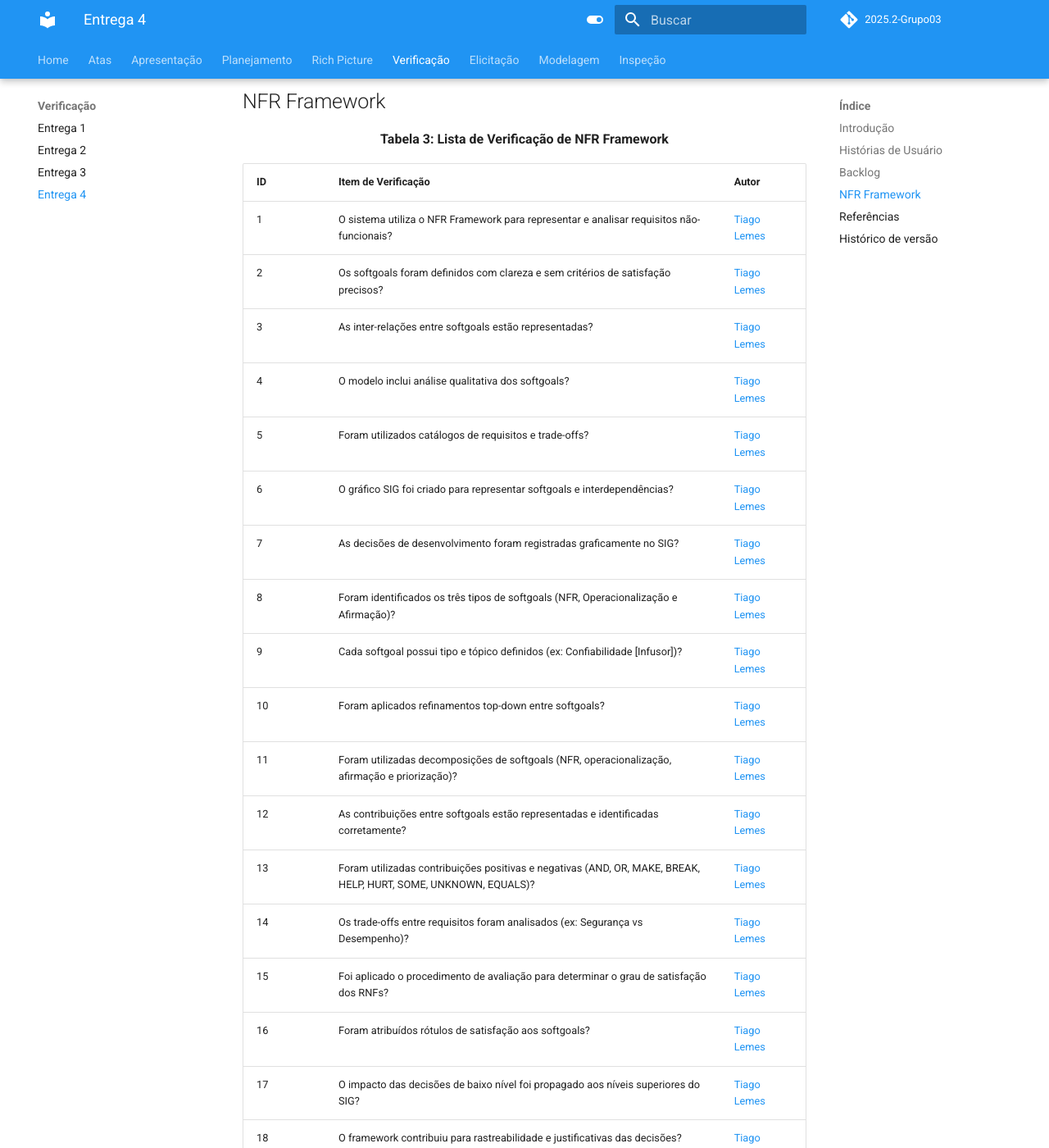
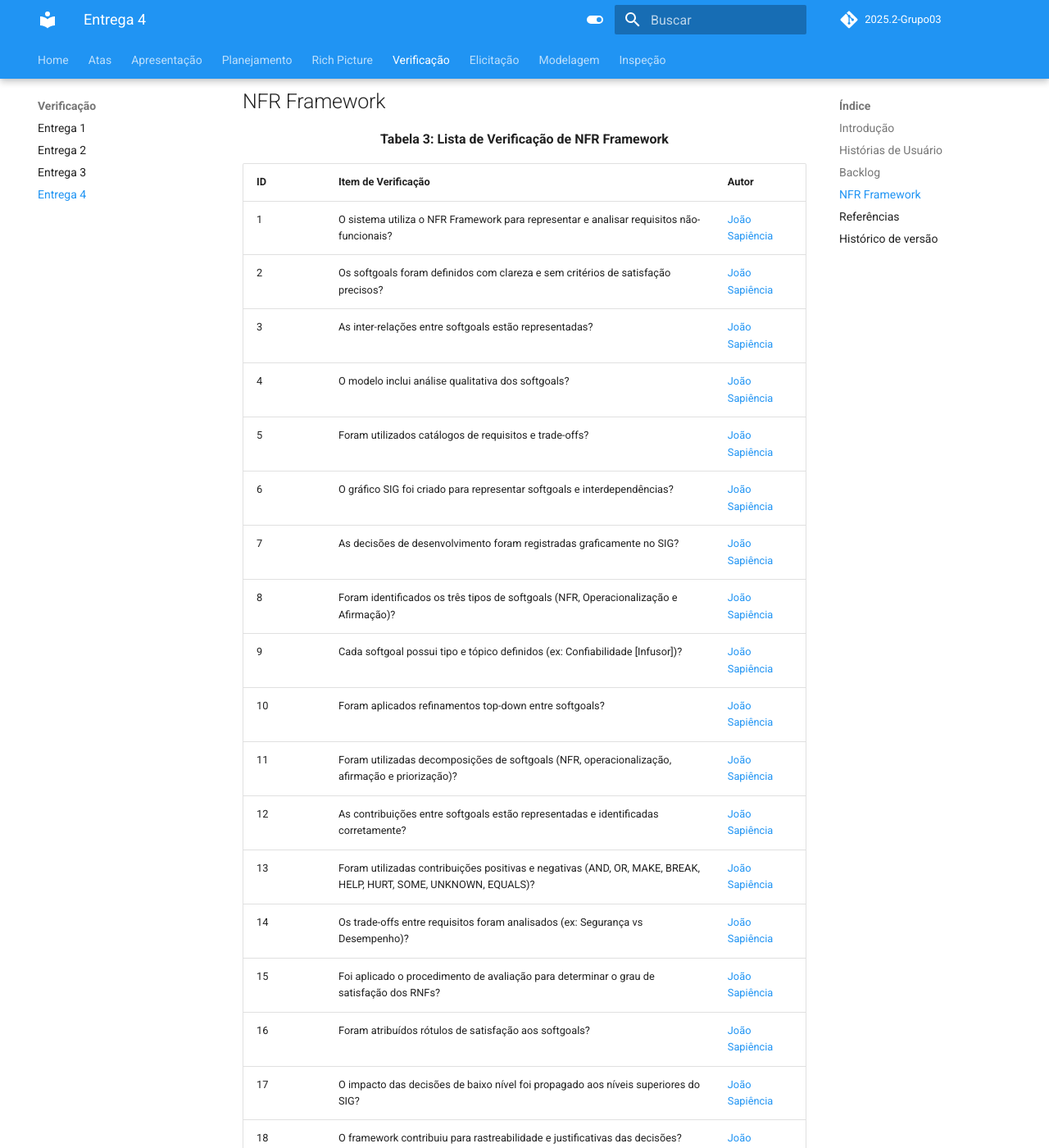
Before and after one commit to Requisitos-de-Software/2025.2-Grupo03, an MkDocs documentation site: the page built from docs/Verificacao/verificacao4.md, in a window 1280 px wide and 1400 px high, scrolled down 1661 px. Shown: the whole window at 82% size. Built offline with MkDocs 1.6.1 and Material for MkDocs 9.7.7, drawn with Linux system fonts in a browser that asks for light colours; comment, search, counter and statistics services are not loaded; some of the changed text lies outside the part shown.

Commit message:
Update verificacao4.md

```diff
--- a/docs/Verificacao/verificacao4.md
+++ b/docs/Verificacao/verificacao4.md
@@ -50,35 +50,35 @@ Esse trecho apresenta um arquivo PDF com os trechos específicos de onde cada it
 
 | ID  | Item de Verificação | Autor |
 |-----|---------------------|-------|
-| 1   | O sistema utiliza o NFR Framework para representar e analisar requisitos não-funcionais? | [Tiago Lemes](https://github.com/TiagoTeixeira-2005) |
-| 2   | Os softgoals foram definidos com clareza e sem critérios de satisfação precisos? | [Tiago Lemes](https://github.com/TiagoTeixeira-2005) |
-| 3   | As inter-relações entre softgoals estão representadas? | [Tiago Lemes](https://github.com/TiagoTeixeira-2005) |
-| 4   | O modelo inclui análise qualitativa dos softgoals? | [Tiago Lemes](https://github.com/TiagoTeixeira-2005) |
-| 5   | Foram utilizados catálogos de requisitos e trade-offs? | [Tiago Lemes](https://github.com/TiagoTeixeira-2005) |
-| 6   | O gráfico SIG foi criado para representar softgoals e interdependências? | [Tiago Lemes](https://github.com/TiagoTeixeira-2005) |
-| 7   | As decisões de desenvolvimento foram registradas graficamente no SIG? | [Tiago Lemes](https://github.com/TiagoTeixeira-2005) |
-| 8   | Foram identificados os três tipos de softgoals (NFR, Operacionalização e Afirmação)? | [Tiago Lemes](https://github.com/TiagoTeixeira-2005) |
-| 9   | Cada softgoal possui tipo e tópico definidos (ex: Confiabilidade [Infusor])? | [Tiago Lemes](https://github.com/TiagoTeixeira-2005) |
-| 10  | Foram aplicados refinamentos top-down entre softgoals? | [Tiago Lemes](https://github.com/TiagoTeixeira-2005) |
-| 11  | Foram utilizadas decomposições de softgoals (NFR, operacionalização, afirmação e priorização)? | [Tiago Lemes](https://github.com/TiagoTeixeira-2005) |
-| 12  | As contribuições entre softgoals estão representadas e identificadas corretamente? | [Tiago Lemes](https://github.com/TiagoTeixeira-2005) |
-| 13  | Foram utilizadas contribuições positivas e negativas (AND, OR, MAKE, BREAK, HELP, HURT, SOME, UNKNOWN, EQUALS)? | [Tiago Lemes](https://github.com/TiagoTeixeira-2005) |
-| 14  | Os trade-offs entre requisitos foram analisados (ex: Segurança vs Desempenho)? | [Tiago Lemes](https://github.com/TiagoTeixeira-2005) |
-| 15  | Foi aplicado o procedimento de avaliação para determinar o grau de satisfação dos RNFs? | [Tiago Lemes](https://github.com/TiagoTeixeira-2005) |
-| 16  | Foram atribuídos rótulos de satisfação aos softgoals? | [Tiago Lemes](https://github.com/TiagoTeixeira-2005) |
-| 17  | O impacto das decisões de baixo nível foi propagado aos níveis superiores do SIG? | [Tiago Lemes](https://github.com/TiagoTeixeira-2005) |
-| 18  | O framework contribuiu para rastreabilidade e justificativas das decisões? | [Tiago Lemes](https://github.com/TiagoTeixeira-2005) |
-| 19  | O NFR Framework foi utilizado para expressar os requisitos do catálogo NFR4ES? | [Tiago Lemes](https://github.com/TiagoTeixeira-2005) |
-| 20  | O modelo final inclui todos os elementos do framework: softgoals, interdependências, contribuições e avaliação? | [Tiago Lemes](https://github.com/TiagoTeixeira-2005) |
-| 21  | As afirmações foram utilizadas para apoiar ou negar justificativas de projeto? | [Tiago Lemes](https://github.com/TiagoTeixeira-2005) |
-| 22  | As contribuições entre softgoals estão corretamente especificadas no SIG? | [Tiago Lemes](https://github.com/TiagoTeixeira-2005) |
-| 23  | As contribuições parciais e totais (HELP, HURT, MAKE, BREAK) estão corretamente diferenciadas? | [Tiago Lemes](https://github.com/TiagoTeixeira-2005) |
-| 24  | As relações AND e OR entre softgoals foram utilizadas quando aplicável? | [Tiago Lemes](https://github.com/TiagoTeixeira-2005) |
-| 25  | Foram aplicadas contribuições SOME, UNKNOWN e EQUALS conforme incerteza das relações? | [Tiago Lemes](https://github.com/TiagoTeixeira-2005) |
-| 26  | O procedimento de avaliação foi corretamente aplicado ao final da modelagem? | [Tiago Lemes](https://github.com/TiagoTeixeira-2005) |
-| 27  | Foram utilizados os rótulos de satisfação adequados durante a avaliação (satisfeito, negado, etc.)? | [Tiago Lemes](https://github.com/TiagoTeixeira-2005) |
-| 28  | O impacto das decisões de baixo nível foi corretamente propagado para os softgoals superiores? | [Tiago Lemes](https://github.com/TiagoTeixeira-2005) |
-| 29  | Há registro gráfico e textual das decisões de refinamento e contribuição? | [Tiago Lemes](https://github.com/TiagoTeixeira-2005) |
+| 1   | O sistema utiliza o NFR Framework para representar e analisar requisitos não-funcionais? | [João Sapiência](https://github.com/JoaoSapiencia) |
+| 2   | Os softgoals foram definidos com clareza e sem critérios de satisfação precisos? | [João Sapiência](https://github.com/JoaoSapiencia) |
+| 3   | As inter-relações entre softgoals estão representadas? | [João Sapiência](https://github.com/JoaoSapiencia) |
+| 4   | O modelo inclui análise qualitativa dos softgoals? | [João Sapiência](https://github.com/JoaoSapiencia) |
+| 5   | Foram utilizados catálogos de requisitos e trade-offs? | [João Sapiência](https://github.com/JoaoSapiencia) |
+| 6   | O gráfico SIG foi criado para representar softgoals e interdependências? | [João Sapiência](https://github.com/JoaoSapiencia) |
+| 7   | As decisões de desenvolvimento foram registradas graficamente no SIG? | [João Sapiência](https://github.com/JoaoSapiencia) |
+| 8   | Foram identificados os três tipos de softgoals (NFR, Operacionalização e Afirmação)? | [João Sapiência](https://github.com/JoaoSapiencia) |
+| 9   | Cada softgoal possui tipo e tópico definidos (ex: Confiabilidade [Infusor])? | [João Sapiência](https://github.com/JoaoSapiencia) |
+| 10  | Foram aplicados refinamentos top-down entre softgoals? | [João Sapiência](https://github.com/JoaoSapiencia) |
+| 11  | Foram utilizadas decomposições de softgoals (NFR, operacionalização, afirmação e priorização)? | [João Sapiência](https://github.com/JoaoSapiencia) |
+| 12  | As contribuições entre softgoals estão representadas e identificadas corretamente? | [João Sapiência](https://github.com/JoaoSapiencia) |
+| 13  | Foram utilizadas contribuições positivas e negativas (AND, OR, MAKE, BREAK, HELP, HURT, SOME, UNKNOWN, EQUALS)? | [João Sapiência](https://github.com/JoaoSapiencia) |
+| 14  | Os trade-offs entre requisitos foram analisados (ex: Segurança vs Desempenho)? | [João Sapiência](https://github.com/JoaoSapiencia) |
+| 15  | Foi aplicado o procedimento de avaliação para determinar o grau de satisfação dos RNFs? | [João Sapiência](https://github.com/JoaoSapiencia) |
+| 16  | Foram atribuídos rótulos de satisfação aos softgoals? | [João Sapiência](https://github.com/JoaoSapiencia) |
+| 17  | O impacto das decisões de baixo nível foi propagado aos níveis superiores do SIG? | [João Sapiência](https://github.com/JoaoSapiencia) |
+| 18  | O framework contribuiu para rastreabilidade e justificativas das decisões? | [João Sapiência](https://github.com/JoaoSapiencia) |
+| 19  | O NFR Framework foi utilizado para expressar os requisitos do catálogo NFR4ES? | [João Sapiência](https://github.com/JoaoSapiencia) |
+| 20  | O modelo final inclui todos os elementos do framework: softgoals, interdependências, contribuições e avaliação? | [João Sapiência](https://github.com/JoaoSapiencia) |
+| 21  | As afirmações foram utilizadas para apoiar ou negar justificativas de projeto? | [João Sapiência](https://github.com/JoaoSapiencia) |
+| 22  | As contribuições entre softgoals estão corretamente especificadas no SIG? | [João Sapiência](https://github.com/JoaoSapiencia) |
+| 23  | As contribuições parciais e totais (HELP, HURT, MAKE, BREAK) estão corretamente diferenciadas? | [João Sapiência](https://github.com/JoaoSapiencia) |
+| 24  | As relações AND e OR entre softgoals foram utilizadas quando aplicável? | [João Sapiência](https://github.com/JoaoSapiencia) |
+| 25  | Foram aplicadas contribuições SOME, UNKNOWN e EQUALS conforme incerteza das relações? | [João Sapiência](https://github.com/JoaoSapiencia) |
+| 26  | O procedimento de avaliação foi corretamente aplicado ao final da modelagem? | [João Sapiência](https://github.com/JoaoSapiencia) |
+| 27  | Foram utilizados os rótulos de satisfação adequados durante a avaliação (satisfeito, negado, etc.)? | [João Sapiência](https://github.com/JoaoSapiencia) |
+| 28  | O impacto das decisões de baixo nível foi corretamente propagado para os softgoals superiores? | [João Sapiência](https://github.com/JoaoSapiencia) |
+| 29  | Há registro gráfico e textual das decisões de refinamento e contribuição? | [João Sapiência](https://github.com/JoaoSapiencia) |
 
 <div align="center">
     <strong>
```
